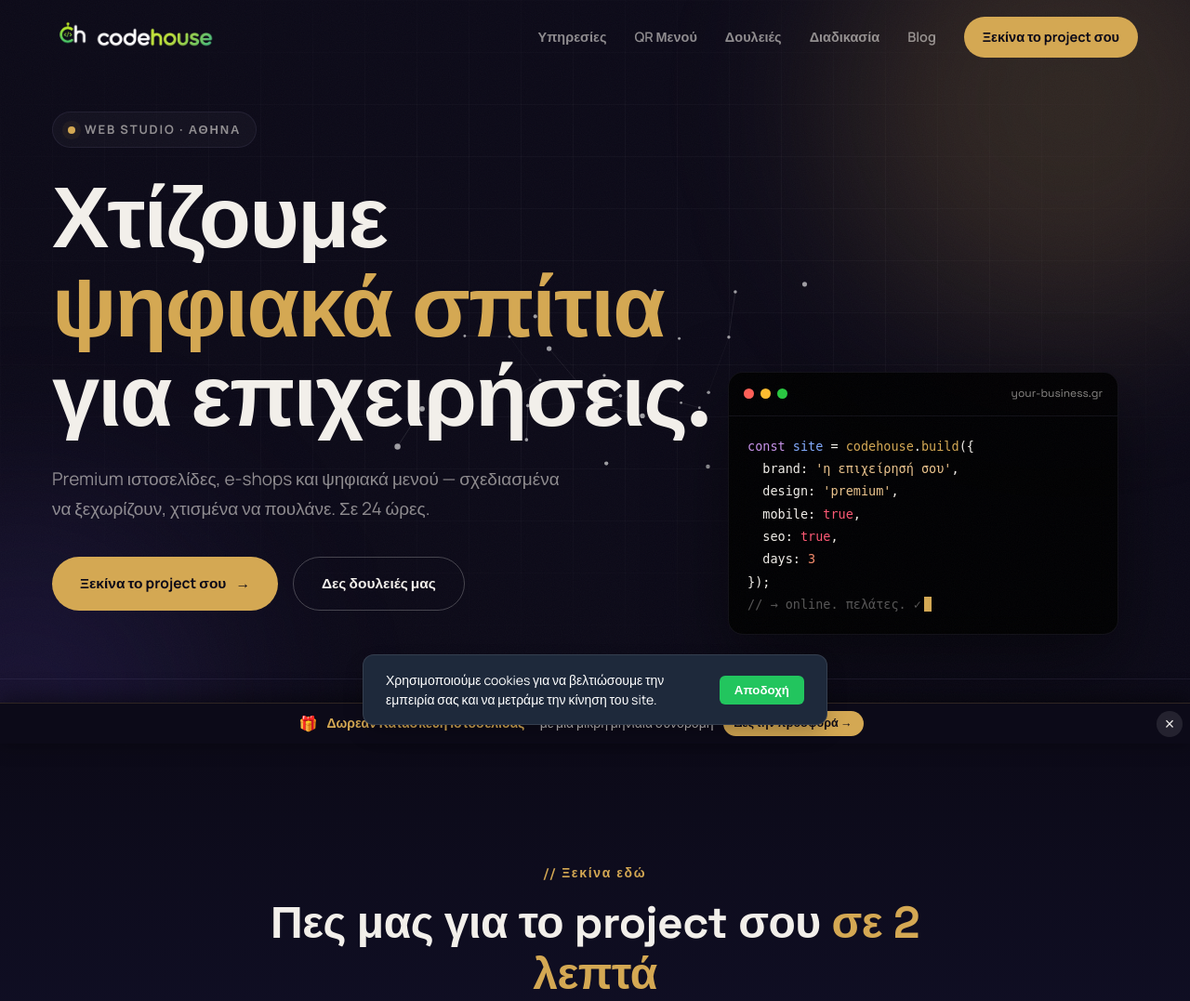
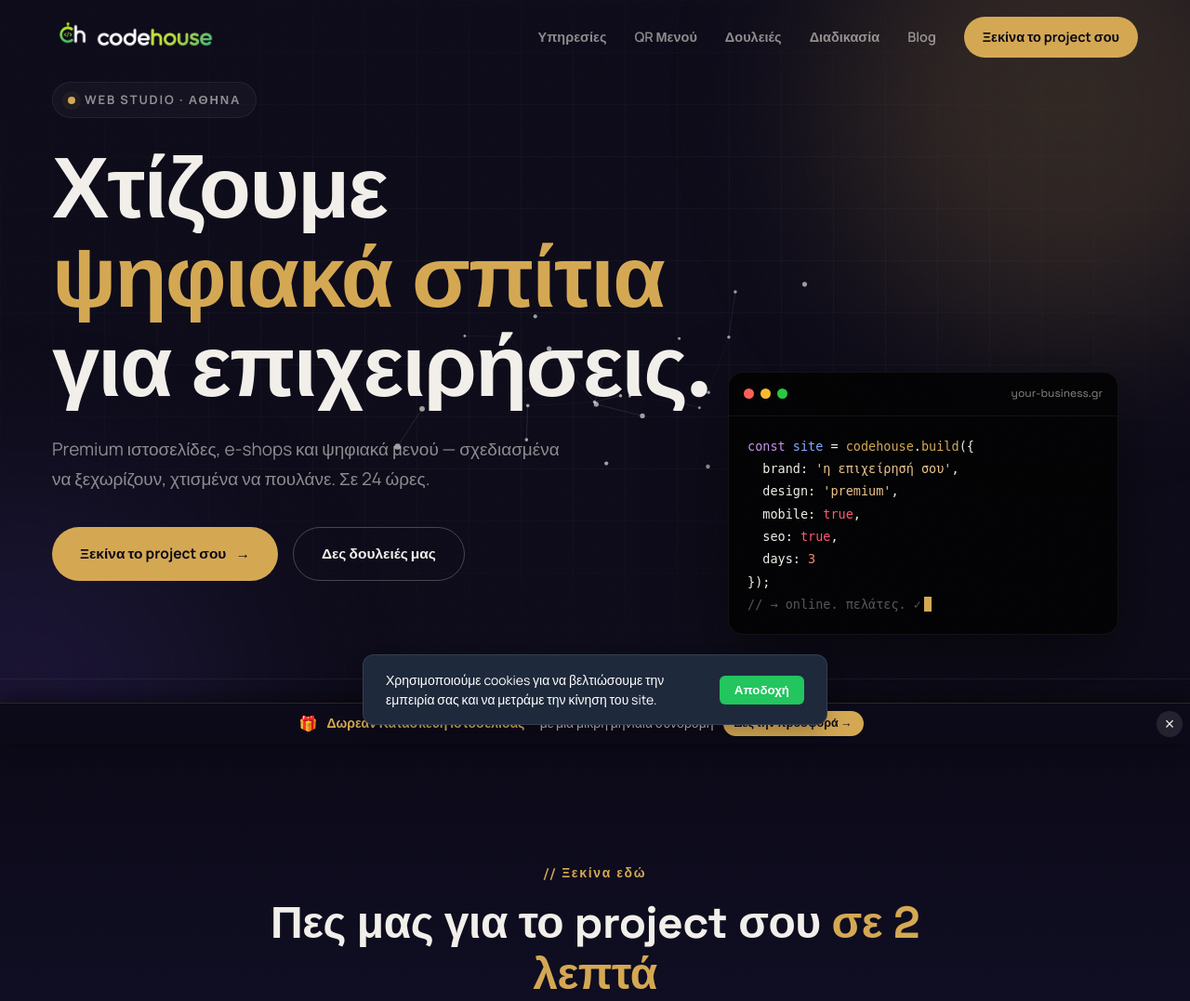
Before and after one commit to codehouse-products/codehouse.gr, a PHP site: page / in a window 1280 px wide. Shown: the top 1077 px of the page at 93% size. Run offline with PHP 8.4, Linux system fonts and the light colour scheme.

Commit message:
Update style.css layout properties
Replit-Commit-Author: Agent

```diff
--- a/assets/style.css
+++ b/assets/style.css
@@ -113,7 +113,7 @@ a { color: inherit; text-decoration: none; }
 /* ============ HERO ============ */
 .hero {
   position: relative; min-height: 100svh; display: flex; flex-direction: column;
-  justify-content: center; padding: 120px clamp(20px, 5vw, 56px) 0; overflow: hidden;
+  justify-content: flex-start; padding: 88px clamp(20px, 5vw, 56px) 0; overflow: hidden;
 }
 .hero-grid {
   position: absolute; inset: 0; z-index: 0;
@@ -124,7 +124,7 @@ a { color: inherit; text-decoration: none; }
   mask-image: radial-gradient(ellipse 90% 70% at 50% 40%, #000 30%, transparent 75%);
   -webkit-mask-image: radial-gradient(ellipse 90% 70% at 50% 40%, #000 30%, transparent 75%);
 }
-#hero3d { position: absolute; inset: 0; width: 100%; height: 100%; z-index: 1; pointer-events: none; display: block; }
+#hero3d { position: absolute; inset: 0; width: 100%; height: 100%; z-index: 0; pointer-events: none; display: block; }
 .hero-orb { position: absolute; border-radius: 50%; filter: blur(90px); z-index: 0; pointer-events: none; }
 .hero-orb-1 { width: 480px; height: 480px; background: rgba(212,168,83,.18); top: -140px; right: -120px; }
 .hero-orb-2 { width: 380px; height: 380px; background: rgba(110,80,220,.14); bottom: -100px; left: -110px; }
```
